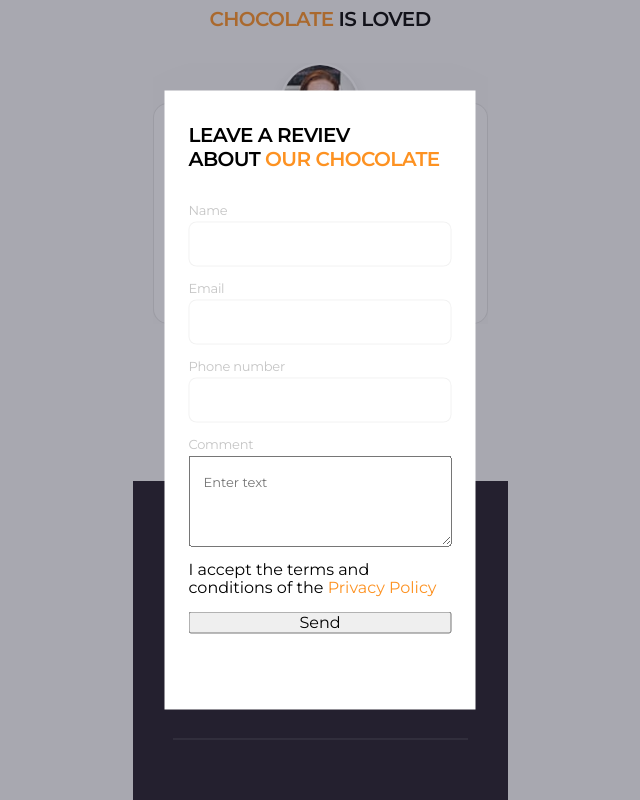
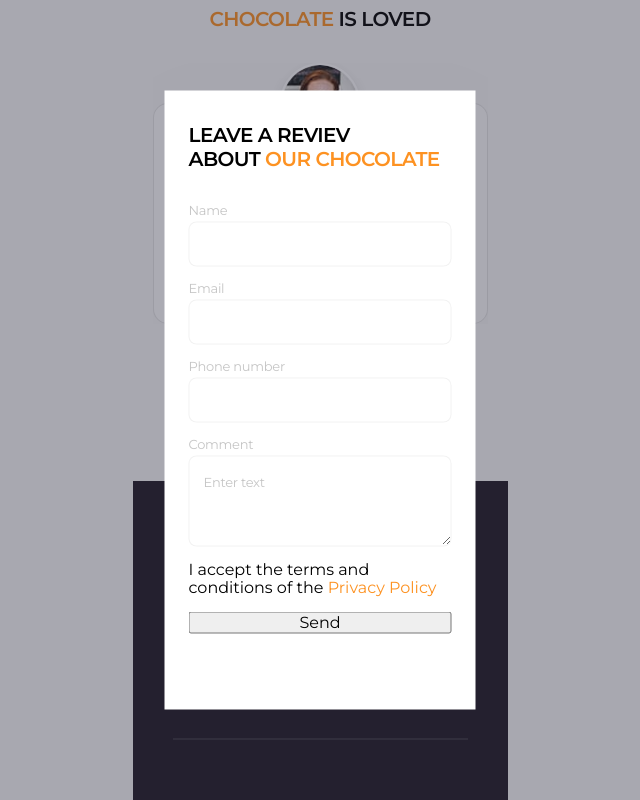
Before and after one commit to MykytaZasorin/Chocolat_page_hmtl_css, a plain HTML site: page index.html in a window 1280 px wide. Both pictures are taken after a click on the button "Leave a review". Shown: the part 3794-4594 px from the top of the page, without its empty margins (320-960 px from the left). Drawn offline with nearby package versions, Linux system fonts and the light colour scheme.

Commit message:
save modal

```diff
--- a/styles/styles.css
+++ b/styles/styles.css
@@ -831,4 +831,14 @@ stroke: #0a0602;
 .pop-up-textarea textarea {
     min-height: 91px;
     padding: 18px 14px;
+    border: 1.50px solid rgba(17, 17, 17, 0.05);
+    border-radius: 8px;
 }
+
+.pop-up-textarea textarea::placeholder {
+    font-family: var(--font-family);
+    font-weight: 400;
+    font-size: 13px;
+    letter-spacing: -0.02em;
+    color: rgba(64, 64, 64, 0.3);
+}
```
